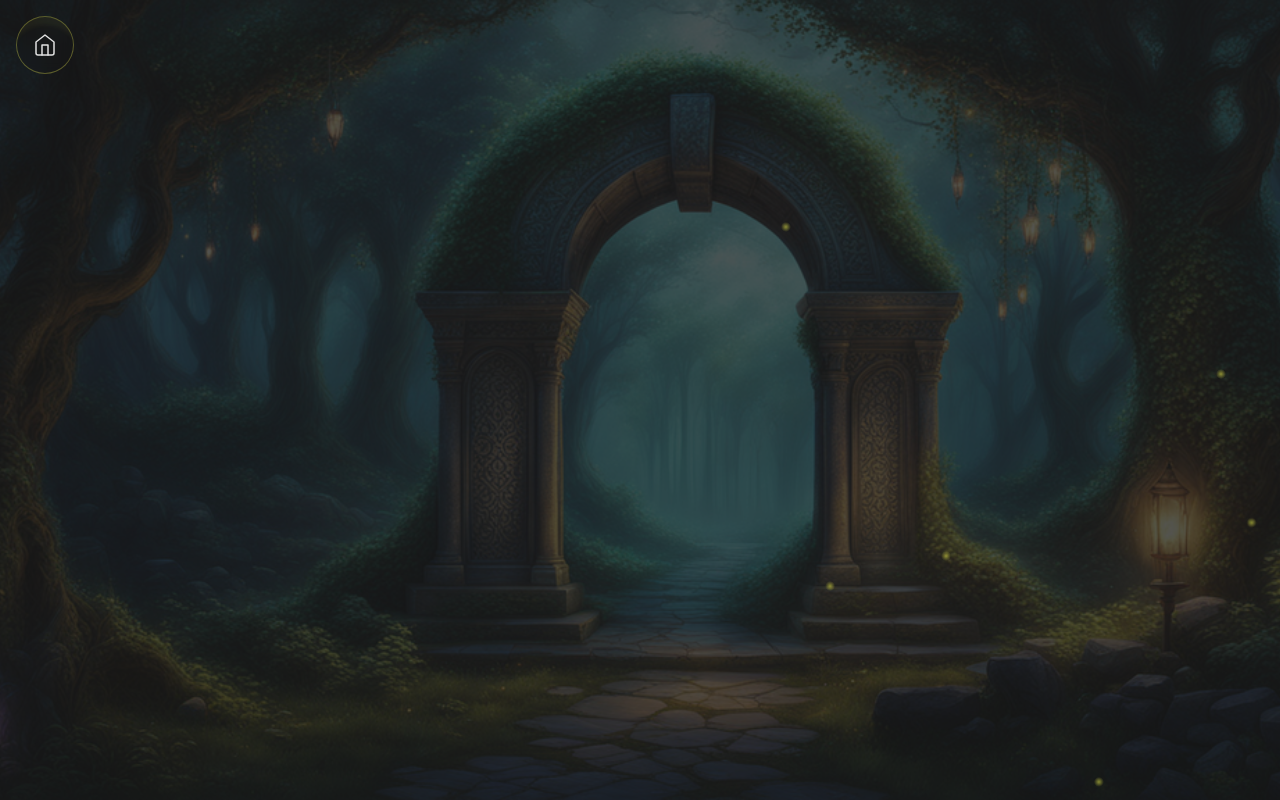
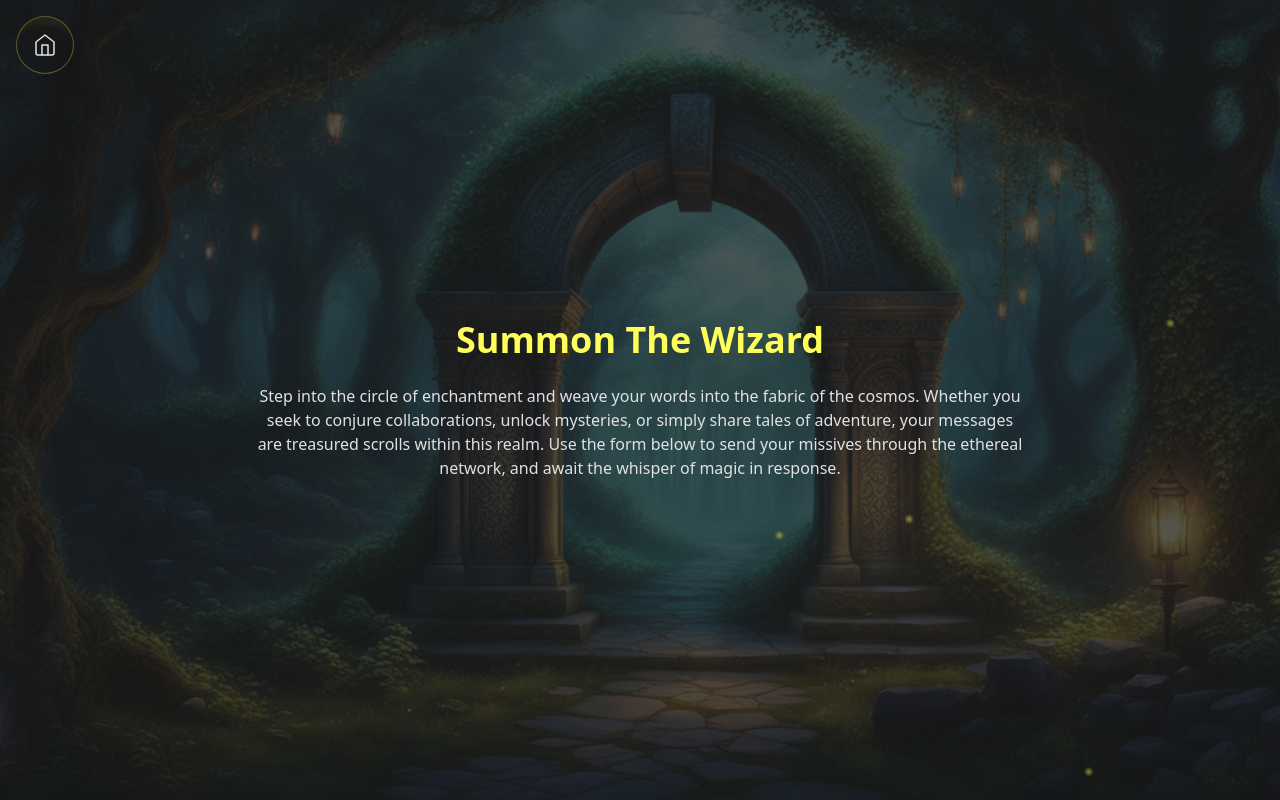
Before and after one commit to akash-panthri/3d_frontend_portfolio, a Next.js app: page /contact in a window 1280 px wide. Built offline with nearby package versions, Linux system fonts and the light colour scheme.

Commit message:
Added article element text in page.js in (subfolder)/contact

```diff
--- a/src/app/(sub-folder)/contact/page.js
+++ b/src/app/(sub-folder)/contact/page.js
@@ -9,7 +9,21 @@ export default function Contact() {
         alt="background-image"
         className="-z-50 w-full h-full object-cover object-center opacity-25 fixed top-0 left-0"
       />
-
+   <article className="relative w-full flex flex-col items-center justify-center space-y-8">
+        <div className="flex flex-col items-center justify-center space-y-6 w-3/4">
+          <h1 className="text-accent font-semibold text-center text-4xl capitalize">
+            summon the wizard
+          </h1>
+          <p className="text-center font-light">
+            Step into the circle of enchantment and weave your words into the
+            fabric of the cosmos. Whether you seek to conjure collaborations,
+            unlock mysteries, or simply share tales of adventure, your messages
+            are treasured scrolls within this realm. Use the form below to send
+            your missives through the ethereal network, and await the whisper of
+            magic in response.
+          </p>
+        </div>
+      </article>
     </>
   );
 }
```
